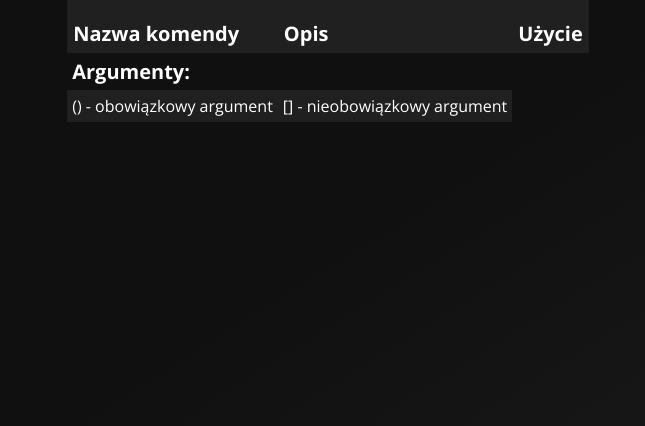
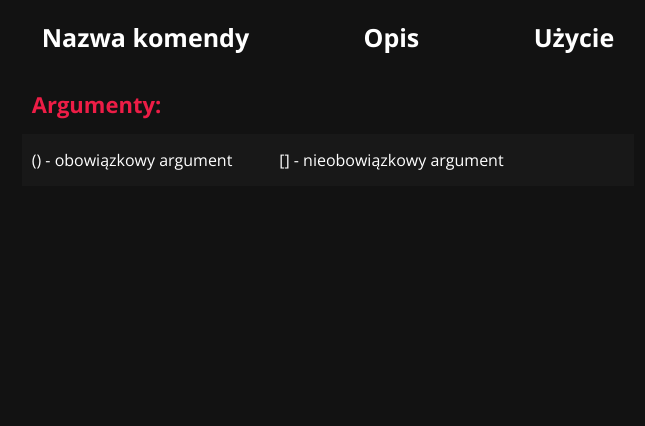
Before and after one commit to ArsBeneMoriendi/cenzura, a Flask app: template cenzurabeta/website/templates/docs.html in a window 1280 px wide. Shown: the top 426 px of the page, without its empty margins (312-957 px from the left). Run offline with Flask 2, Linux system fonts and the light colour scheme; the template is opened without the code that fills it, so the values that code supplies are empty.

Commit message:
Update docs.html

```diff
--- a/cenzurabeta/website/templates/docs.html
+++ b/cenzurabeta/website/templates/docs.html
@@ -4,7 +4,7 @@
     <title>CENZURA - Dokumentacja</title>
     <meta name="description" content="Dokumentacja bota.">
     <meta property="og:title" content="CENZURA">
-    <meta name="keywords" content="cenzura, discord, bot">
+    <meta name="keywords" content="cenzura, bot">
     <meta property="og:description" content="Dokumentacja bota.">
     <meta property="og:image" content="{{ url_for('static', filename='img/logo.png') }}">
     <meta name="theme-color" content="#e74c3c">
@@ -27,13 +27,24 @@
             margin: 0 !important;
         }
 
+        body::before {
+            background-image: none;
+            background-color: #121212;
+        }
+
         th {
-            padding-top: 20px;
-            text-align: left;
+            text-align: center;
+            padding: 20px;
         }
 
         td {
-            padding: 5px;
+            padding: 10px;
+            padding-top: 15px;
+            padding-bottom: 15px;
+        }
+
+        tr:hover {
+            background: #303030 !important;
         }
 
         .info {
@@ -42,21 +53,21 @@
         }
 
         tr:first-child {background: #101010}
-        tr:nth-child(2n+1) {background: #202020}
+        tr:nth-child(2n+1) {background: #181818}
     </style>
   </head>
 
   <body>
     <div>
         <table cellspacing=0 cellpadding=6>
-            <tr style="text-align:left;font-size:20px;">
+            <tr style="text-align:left;font-size:25px;background:rgba(0, 0, 0, 0);">
                 <th>Nazwa komendy</th>
                 <th>Opis</th>
                 <th>Użycie</th>
             </tr>
             {% for category in categories %}
-                <tr>
-                    <td style="text-align:left;font-size:20px;"><b>{{ category }}:</b></td>
+                <tr style="background:#ffffff00;">
+                    <td style="text-align:left;font-size:22px;color:#ED1D46;"><b>{{ category }}:</b></td>
                     <td></td>
                     <td></td>
                 </tr>
@@ -68,14 +79,15 @@
                     </tr>
                 {% endfor %}
             {% endfor %}
-            <tr>
-                <td style="text-align:left;font-size:20px;"><b>Argumenty:</b></td>
+            <tr style="background:#ffffff00;">
+                <td style="text-align:left;font-size:22px;color:#ED1D46;"><b>Argumenty:</b></td>
                 <td></td>
                 <td></td>
             </tr>
             <tr>
                 <td>() - obowiązkowy argument</div></td>
                 <td>[] - nieobowiązkowy argument</td>
+                <td></td>
             </tr>
         </table>
     </div>
```
